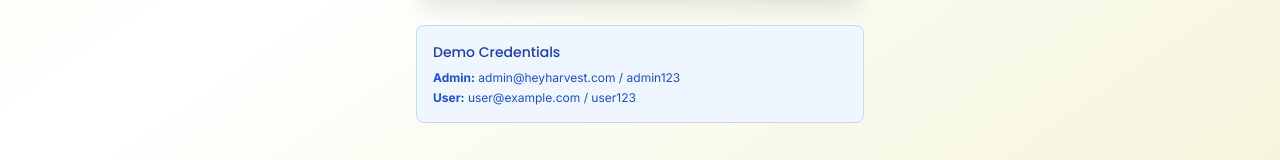
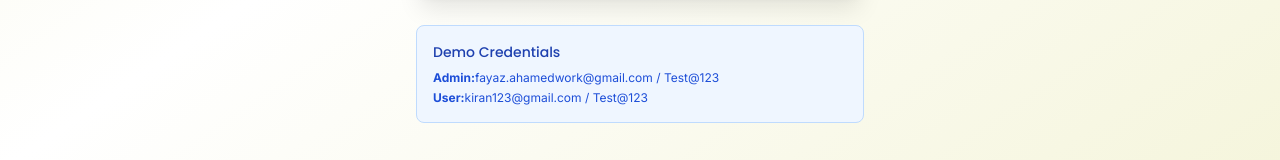
Before and after one commit to Shaikfayaz7867/HeyHarvest, a React (Vite) app in the folder frontend/: page /login in a window 1280 px wide. Shown: the part 766-926 px from the top of the page. Built offline with nearby package versions, Linux system fonts and the light colour scheme.

Commit message:
All issues fixed

```diff
--- a/frontend/src/pages/auth/Login.jsx
+++ b/frontend/src/pages/auth/Login.jsx
@@ -200,8 +200,8 @@ const Login = () => {
         >
           <h4 className="text-sm font-medium text-blue-800 mb-2">Demo Credentials</h4>
           <div className="text-xs text-blue-700 space-y-1">
-            <p><strong>Admin:</strong> admin@heyharvest.com / admin123</p>
-            <p><strong>User:</strong> user@example.com / user123</p>
+            <p><strong>Admin:</strong>fayaz.ahamedwork@gmail.com / Test@123</p>
+            <p><strong>User:</strong>kiran123@gmail.com / Test@123</p>
           </div>
         </motion.div>
       </motion.div>
```
